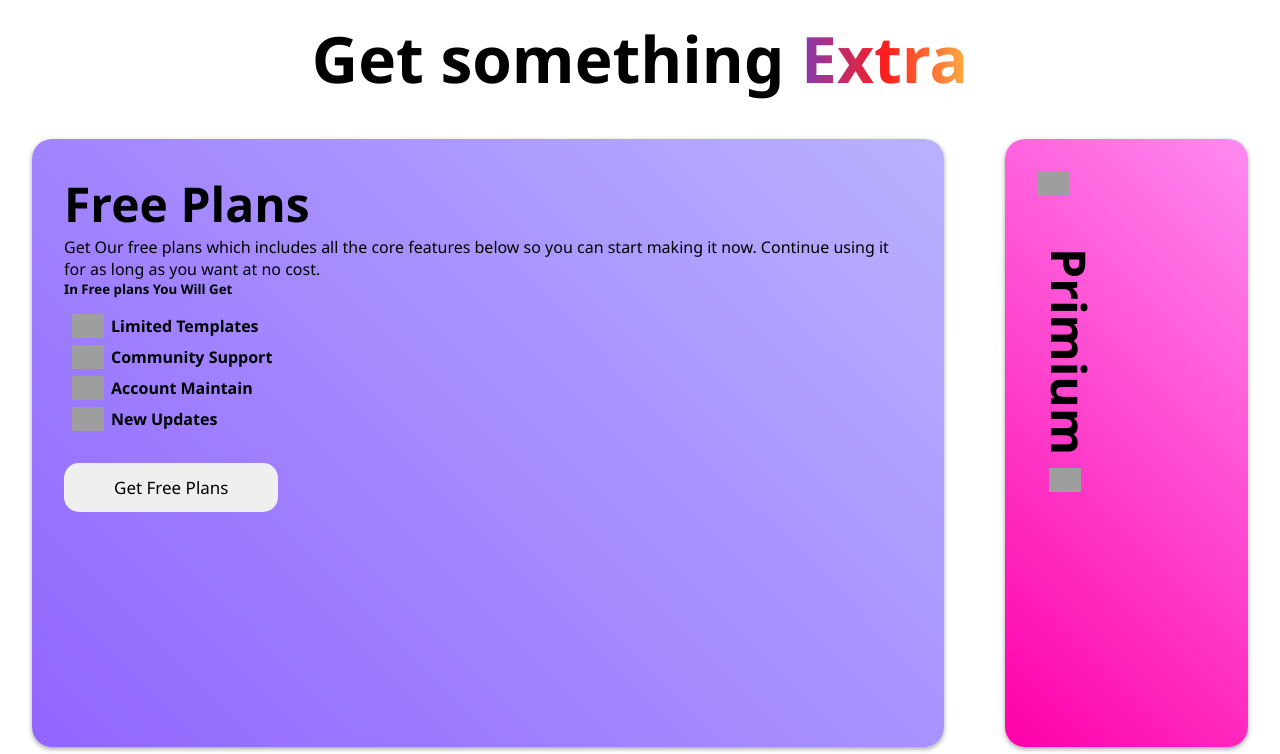
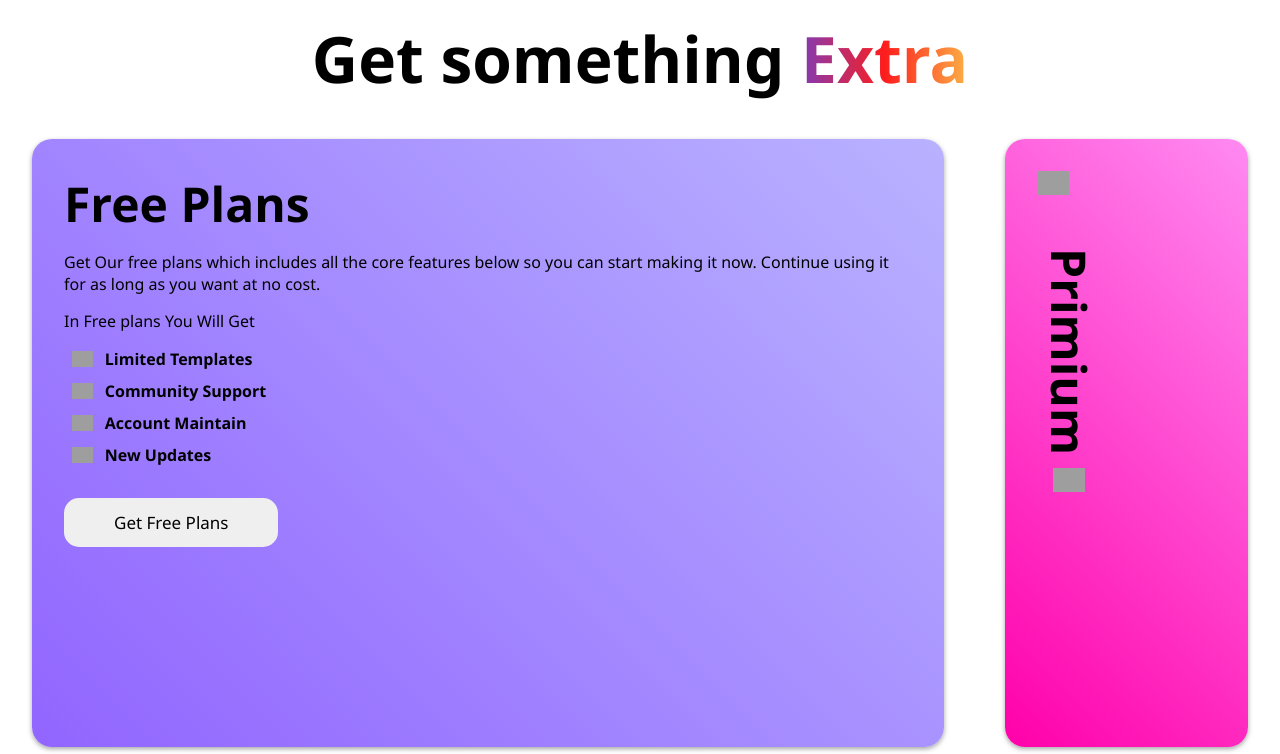
Before and after one commit to shreyashpatil2002/CV, a PHP site: page / in a window 1280 px wide. Shown: the part 2438-3192 px from the top of the page. Run offline with PHP 8.4, Linux system fonts and the light colour scheme; grey boxes are pictures that could not be loaded.

Commit message:
changed h5 in package and top margin in package li

```diff
--- a/src/welcomePage/style.css
+++ b/src/welcomePage/style.css
@@ -410,8 +410,14 @@ body {
   font-size: 3rem;
 }
 
+.packages h5 {
+  font-size: 1rem;
+  font-weight: 500;
+}
+
 .packages p {
   font-size: 16px;
+  margin: 15px 0;
 }
 
 .packages ul {
@@ -421,15 +427,17 @@ body {
 .packages ul li {
   display: flex;
   align-items: center;
-  margin-top: 7px;
+  margin-top: 10px;
   font-weight: bold;
 }
 
 .packages img {
   width: 2rem;
-  margin-right: 7px;
 }
-
+.packages ul li>img {
+  width: 1.3rem;
+  margin-right: 12px;
+}
 .packages img:nth-child(1) {
   cursor: pointer;
 }
```
